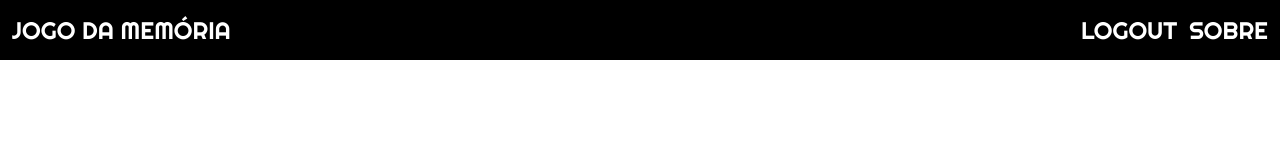
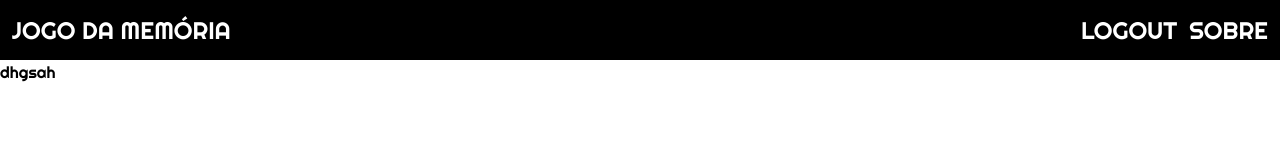
Before and after one commit to pedro-hdev/JogoDaMemoria, a Next.js app in the folder app-game/: page / in a window 1280 px wide. Shown: the top 160 px of the page. Built offline with nearby package versions, Linux system fonts and the light colour scheme.

Commit message:
repair code

```diff
--- a/app-game/src/app/page.js
+++ b/app-game/src/app/page.js
@@ -2,6 +2,7 @@
 export default function Home() {
   return (
     <main className="">
+      <h1>dhgsah</h1>
 
     </main>
   )
```
